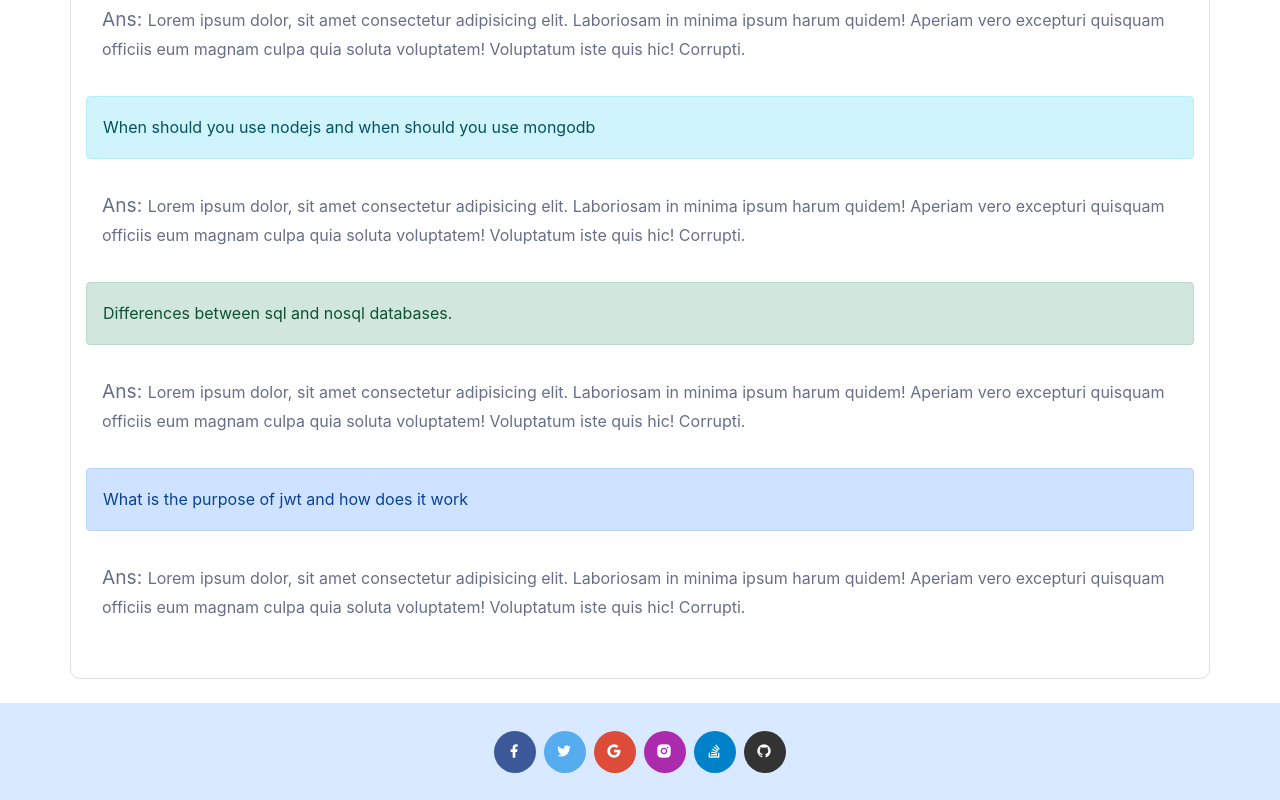
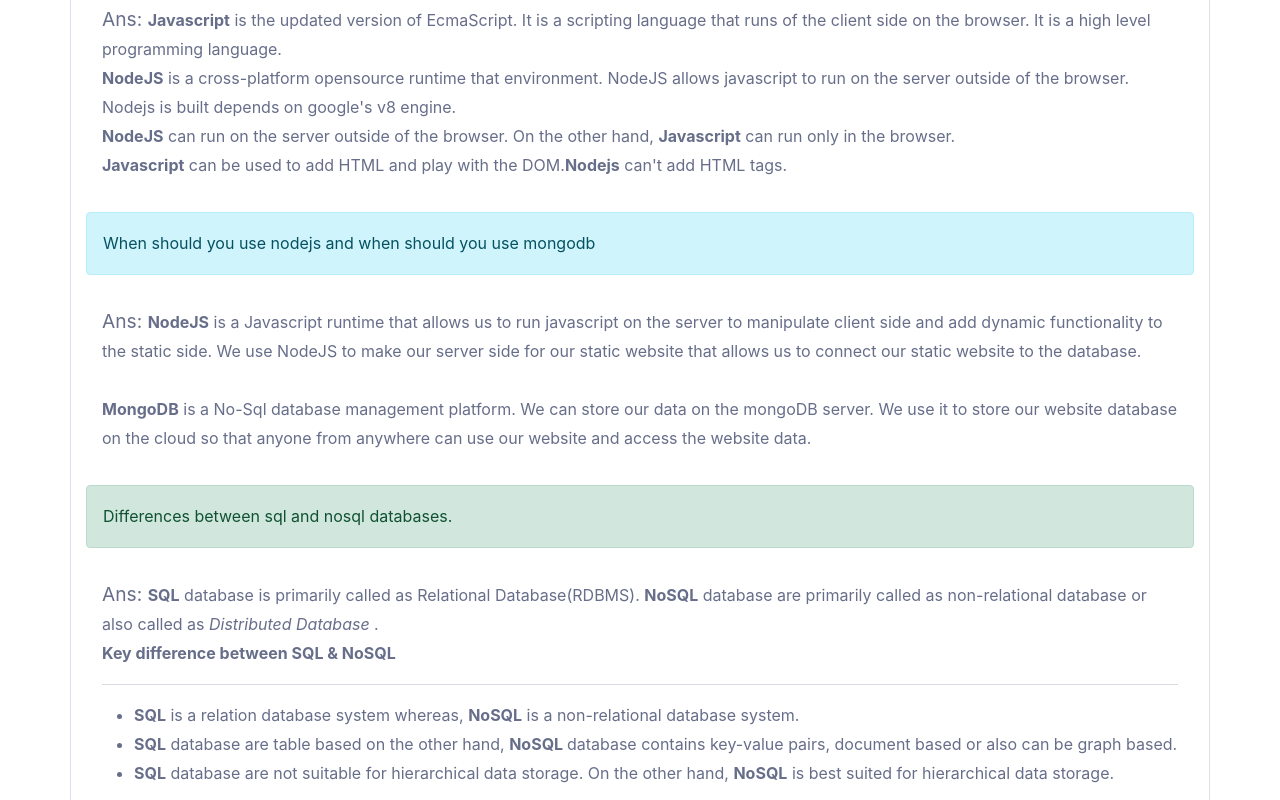
Before and after one commit to kazi331/Warehouse-management, a React (Create React App) app: page /blog in a window 1280 px wide. Shown: the part 200-1000 px from the top of the page. Built offline with nearby package versions, Linux system fonts and the light colour scheme; no server answers.

Commit message:
blog edited

```diff
--- a/src/pages/blog/Blog.js
+++ b/src/pages/blog/Blog.js
@@ -1,42 +1,74 @@
 import React from "react";
 import { Alert } from "react-bootstrap";
+// import "./blog.css";
 
 const Blog = () => {
   return (
     <div className="container py-4 mx-auto card my-4">
       <Alert variant="warning">Difference between javascript and nodejs</Alert>
       <p className="p-3">
-        <big>Ans: </big> Lorem ipsum dolor, sit amet consectetur adipisicing
-        elit. Laboriosam in minima ipsum harum quidem! Aperiam vero excepturi
-        quisquam officiis eum magnam culpa quia soluta voluptatem! Voluptatum
-        iste quis hic! Corrupti.
+        <big>Ans: </big> <strong>Javascript</strong> is the updated version of
+        EcmaScript. It is a scripting language that runs of the client side on
+        the browser. It is a high level programming language. <br />
+        <strong>NodeJS</strong> is a cross-platform opensource runtime that
+        environment. NodeJS allows javascript to run on the server outside of
+        the browser. Nodejs is built depends on google's v8 engine.
+        <br />
+        <strong>NodeJS</strong> can run on the server outside of the browser. On
+        the other hand, <strong>Javascript</strong> can run only in the browser.{" "}
+        <br />
+        <strong> Javascript</strong> can be used to add HTML and play with the
+        DOM.
+        <strong>Nodejs</strong> can't add HTML tags.
       </p>
       <Alert variant="info">
         When should you use nodejs and when should you use mongodb
       </Alert>
       <p className="p-3">
-        <big>Ans: </big> Lorem ipsum dolor, sit amet consectetur adipisicing
-        elit. Laboriosam in minima ipsum harum quidem! Aperiam vero excepturi
-        quisquam officiis eum magnam culpa quia soluta voluptatem! Voluptatum
-        iste quis hic! Corrupti.
+        <big>Ans: </big>
+        <strong>NodeJS</strong> is a Javascript runtime that allows us to run
+        javascript on the server to manipulate client side and add dynamic
+        functionality to the static side. We use NodeJS to make our server side
+        for our static website that allows us to connect our static website to
+        the database. <br /> <br />
+        <strong>MongoDB</strong> is a No-Sql database management platform. We
+        can store our data on the mongoDB server. We use it to store our website
+        database on the cloud so that anyone from anywhere can use our website
+        and access the website data.
       </p>
       <Alert variant="success">
         Differences between sql and nosql databases.
       </Alert>
       <p className="p-3">
-        <big>Ans: </big> Lorem ipsum dolor, sit amet consectetur adipisicing
-        elit. Laboriosam in minima ipsum harum quidem! Aperiam vero excepturi
-        quisquam officiis eum magnam culpa quia soluta voluptatem! Voluptatum
-        iste quis hic! Corrupti.
+        <big>Ans: </big> <strong>SQL</strong> database is primarily called as
+        Relational Database(RDBMS). <strong>NoSQL</strong> database are
+        primarily called as non-relational database or also called as{" "}
+        <em>Distributed Database</em> . <br />
+        <b>Key difference between SQL & NoSQL</b>
+        <hr />
+        <ul>
+          <li>
+            <b>SQL</b> is a relation database system whereas, <b>NoSQL</b> is a
+            non-relational database system.
+          </li>
+          <li>
+            <b>SQL</b> database are table based on the other hand, <b>NoSQL </b>
+            database contains key-value pairs, document based or also can be
+            graph based.
+          </li>
+          <li>
+            <b>SQL</b> database are not suitable for hierarchical data storage.
+            On the other hand, <b>NoSQL</b> is best suited for hierarchical data
+            storage.
+          </li>
+        </ul>
       </p>
       <Alert variant="primary">
         What is the purpose of jwt and how does it work
       </Alert>
       <p className="p-3">
-        <big>Ans: </big> Lorem ipsum dolor, sit amet consectetur adipisicing
-        elit. Laboriosam in minima ipsum harum quidem! Aperiam vero excepturi
-        quisquam officiis eum magnam culpa quia soluta voluptatem! Voluptatum
-        iste quis hic! Corrupti.
+        <big>Ans: </big> <strong>JWT</strong> stands for json web token. JWT is
+        used for user security assurance.
       </p>
     </div>
   );
--- a/src/pages/login/Register.js
+++ b/src/pages/login/Register.js
@@ -1,15 +1,24 @@
 import React from "react";
 import { useCreateUserWithEmailAndPassword } from "react-firebase-hooks/auth";
-import { Link } from "react-router-dom";
+import { Link, useLocation, useNavigate } from "react-router-dom";
 import { toast } from "react-toastify";
 import auth from "../../firebase.init";
 // import "./login.css";
 import Social from "./Social";
 
 const Register = () => {
+  // redirect user after logging in
+  const navigate = useNavigate();
+  const location = useLocation();
+  const from = location.state?.from?.pathname || "/";
   const [createUserWithEmailAndPassword, user, loading, error] =
     useCreateUserWithEmailAndPassword(auth);
-
+  if (loading) {
+    return <p>Loading......</p>;
+  }
+  if (user) {
+    navigate(from, { replace: true });
+  }
   const register = (e) => {
     e.preventDefault();
     const email = e.target.email.value;
@@ -111,10 +120,7 @@
                               </div>
                             </div>
                             <div className="col-lg-12">
-                              <div className="custom-control custom-checkbox mb-3">
-
-
-                              </div>
+                              <div className="custom-control custom-checkbox mb-3"></div>
                             </div>
                             {loading ? <p>Loading......</p> : null}
                           </div>
```
